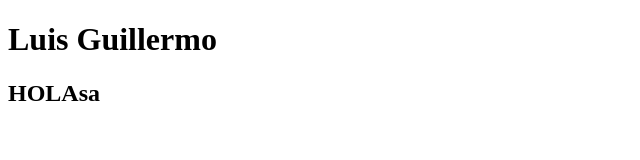
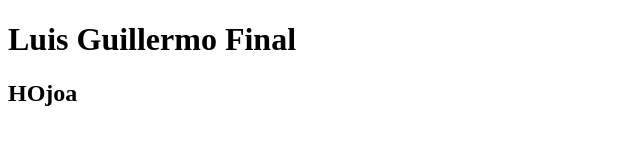
Before and after one commit to LuisGuiCv/prueba_visual, a plain HTML site: page index.html in a window 1280 px wide. Shown: the whole page, without its empty margins (0-640 px from the left). Drawn offline with Linux system fonts and the light colour scheme.

Commit message:
version final

```diff
--- a/index.html
+++ b/index.html
@@ -7,7 +7,7 @@
     <title>Document</title>
 </head>
 <body>
-    <h1>Luis Guillermo</h1>
-    <h2>HOLAsa</h2>
+    <h1>Luis Guillermo Final</h1>
+    <h2>HOjoa</h2>
 </body>
 </html>
```
